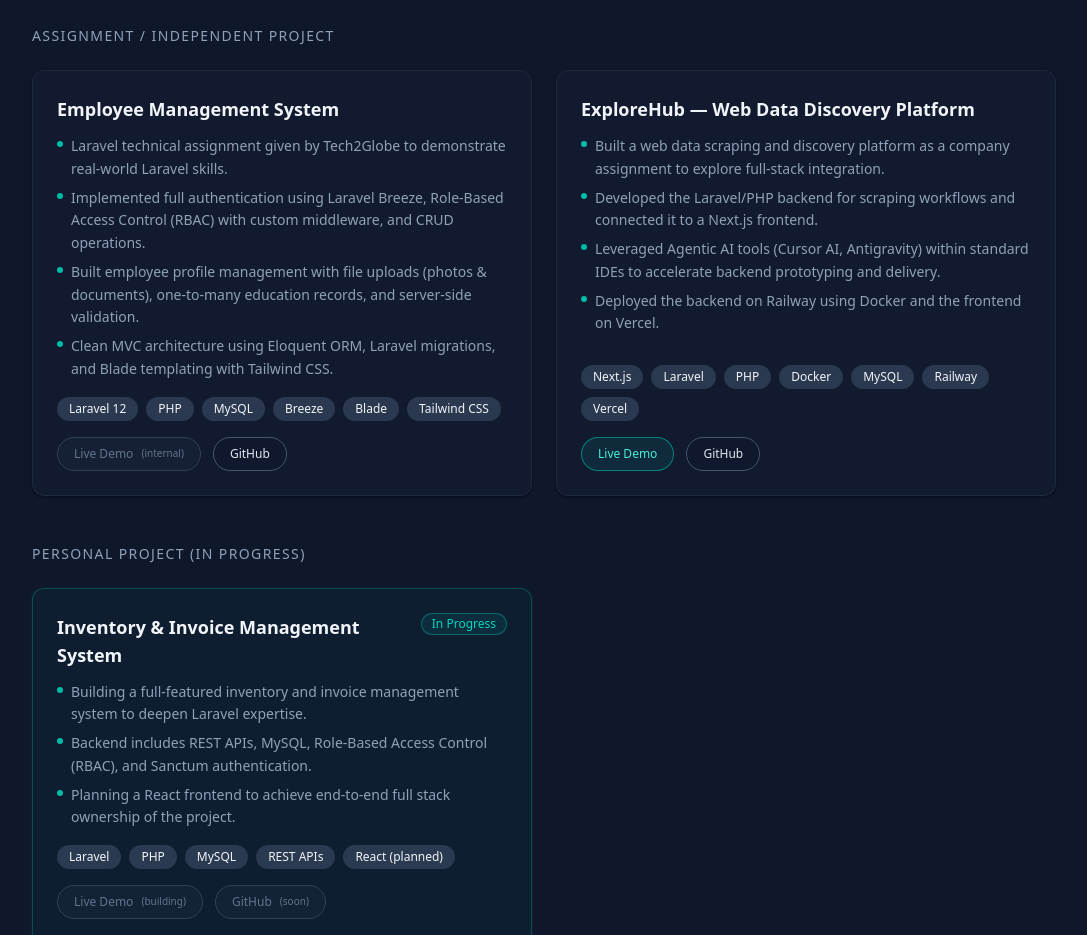
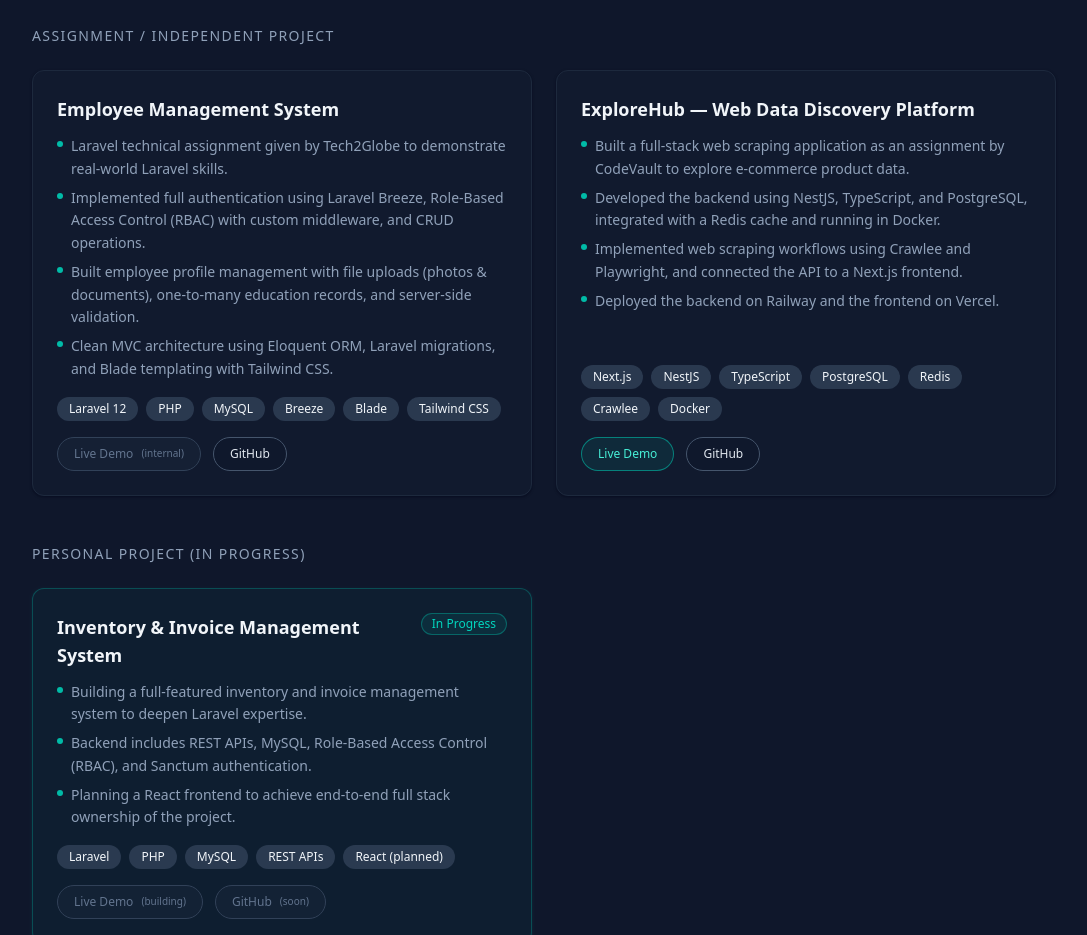
Before and after one commit to Abhiraj0406/portfolio, a React (Vite) app: page / in a window 1280 px wide. Shown: the part 4960-5895 px from the top of the page, without its empty margins (96-1183 px from the left). Built offline with nearby package versions, Linux system fonts and the light colour scheme; no server answers; the HTML template or start-up script is replaced by a standard one.

Commit message:
feat: add FeaturedProjects component and upload resume PDF

```diff
--- a/src/components/FeaturedProjects.jsx
+++ b/src/components/FeaturedProjects.jsx
@@ -46,12 +46,12 @@
       {
         name: 'ExploreHub — Web Data Discovery Platform',
         bullets: [
-          'Built a web data scraping and discovery platform as a company assignment to explore full-stack integration.',
-          'Developed the Laravel/PHP backend for scraping workflows and connected it to a Next.js frontend.',
-          'Leveraged Agentic AI tools (Cursor AI, Antigravity) within standard IDEs to accelerate backend prototyping and delivery.',
-          'Deployed the backend on Railway using Docker and the frontend on Vercel.',
+          'Built a full-stack web scraping application as an assignment by CodeVault to explore e-commerce product data.',
+          'Developed the backend using NestJS, TypeScript, and PostgreSQL, integrated with a Redis cache and running in Docker.',
+          'Implemented web scraping workflows using Crawlee and Playwright, and connected the API to a Next.js frontend.',
+          'Deployed the backend on Railway and the frontend on Vercel.',
         ],
-        stack: ['Next.js', 'Laravel', 'PHP', 'Docker', 'MySQL', 'Railway', 'Vercel'],
+        stack: ['Next.js', 'NestJS', 'TypeScript', 'PostgreSQL', 'Redis', 'Crawlee', 'Docker'],
         repo: 'https://github.com/Abhiraj0406/ExploreHub',
         live: 'https://explore-hub-neon.vercel.app/',
       },
```
Also changed, not shown: 1 other file (tests, documents, lock files or other folders).
